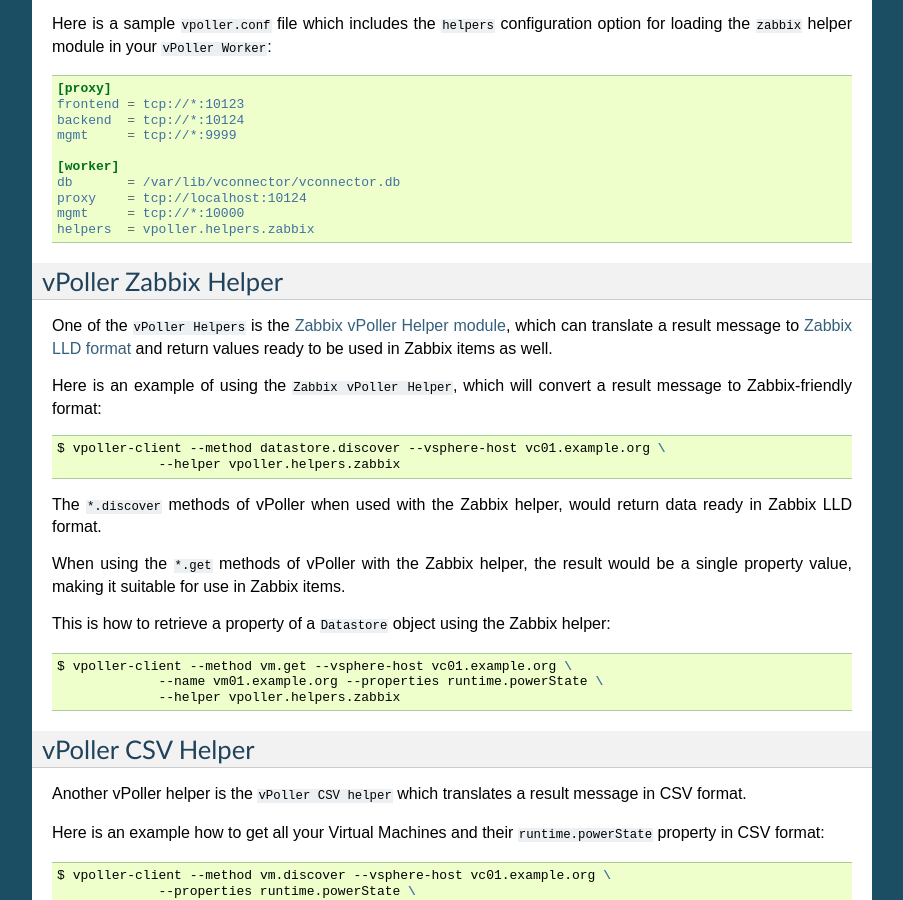
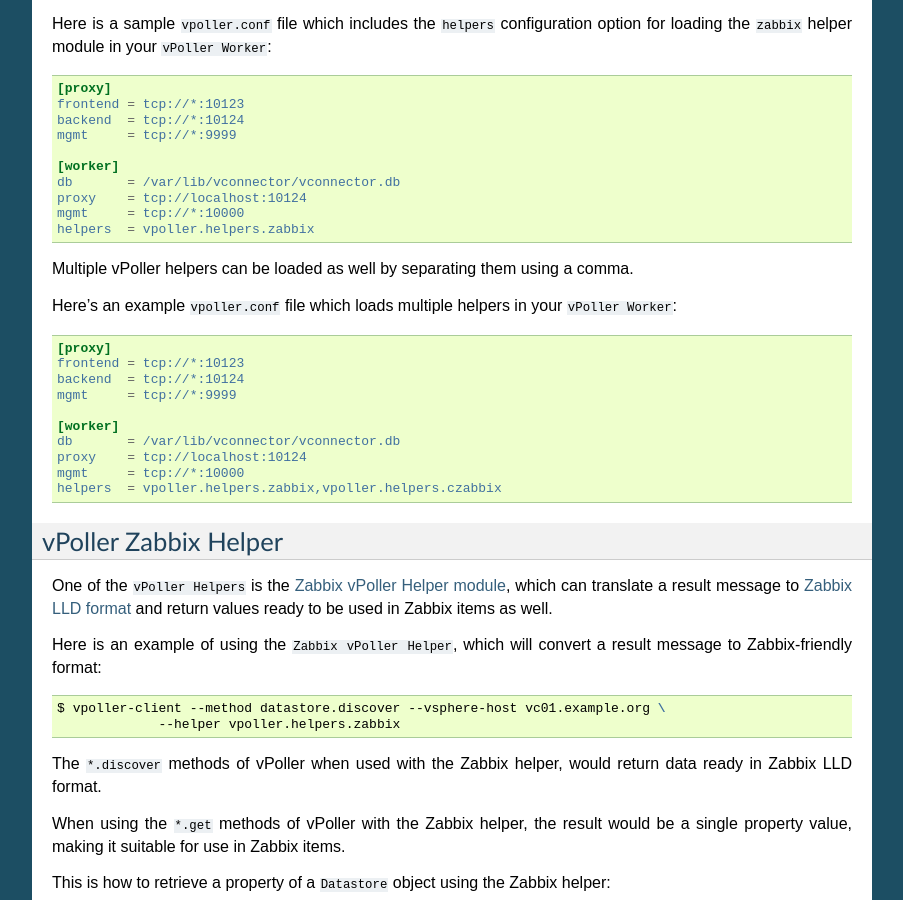
Before and after one commit to dnaeon/py-vpoller, a Sphinx documentation site: the page built from docs/helpers.rst, in a window 1280 px wide and 900 px high, scrolled down 607 px. Shown: the whole window, without its empty margins (198-1101 px from the left). Built offline with Sphinx 7.4.7, drawn with Linux system fonts in a browser that asks for light colours.

Commit message:
Document how to load multiple vPoller helpers

```diff
--- a/docs/helpers.rst
+++ b/docs/helpers.rst
@@ -57,6 +57,25 @@
    proxy    = tcp://localhost:10124
    mgmt     = tcp://*:10000
    helpers  = vpoller.helpers.zabbix
+
+Multiple vPoller helpers can be loaded as well by separating them
+using a comma.
+
+Here's an example ``vpoller.conf`` file which loads multiple helpers
+in your ``vPoller Worker``:
+
+.. code-block:: ini
+
+   [proxy]
+   frontend = tcp://*:10123
+   backend  = tcp://*:10124
+   mgmt     = tcp://*:9999
+
+   [worker]
+   db       = /var/lib/vconnector/vconnector.db
+   proxy    = tcp://localhost:10124
+   mgmt     = tcp://*:10000
+   helpers  = vpoller.helpers.zabbix,vpoller.helpers.czabbix
 
 vPoller Zabbix Helper
 =====================
```
